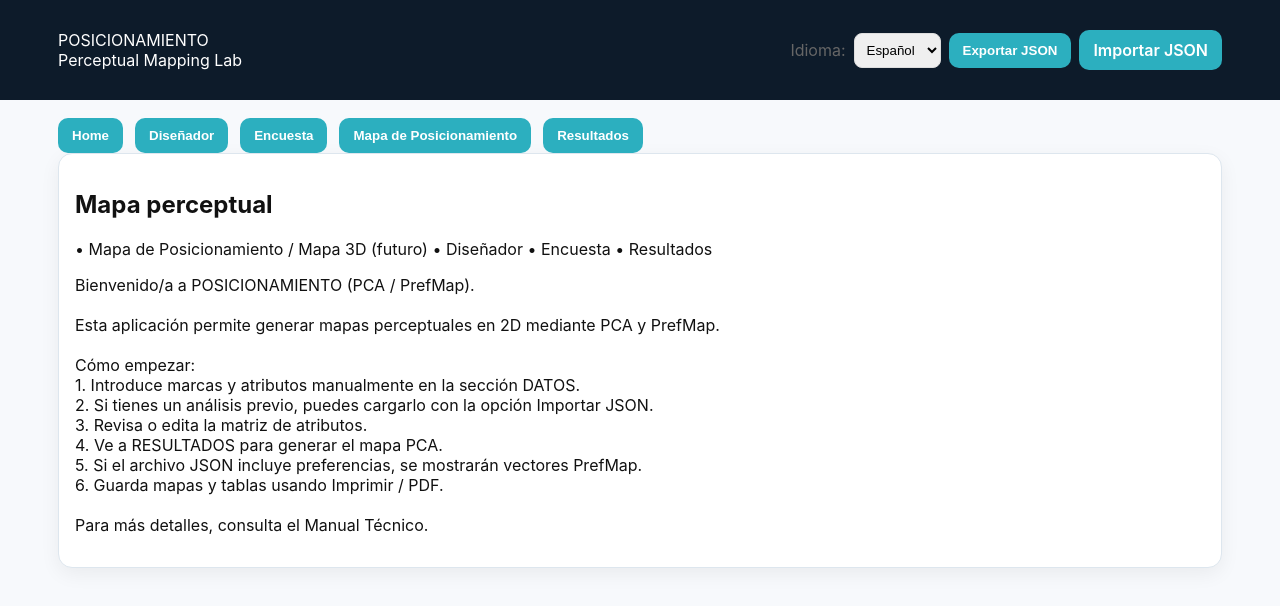
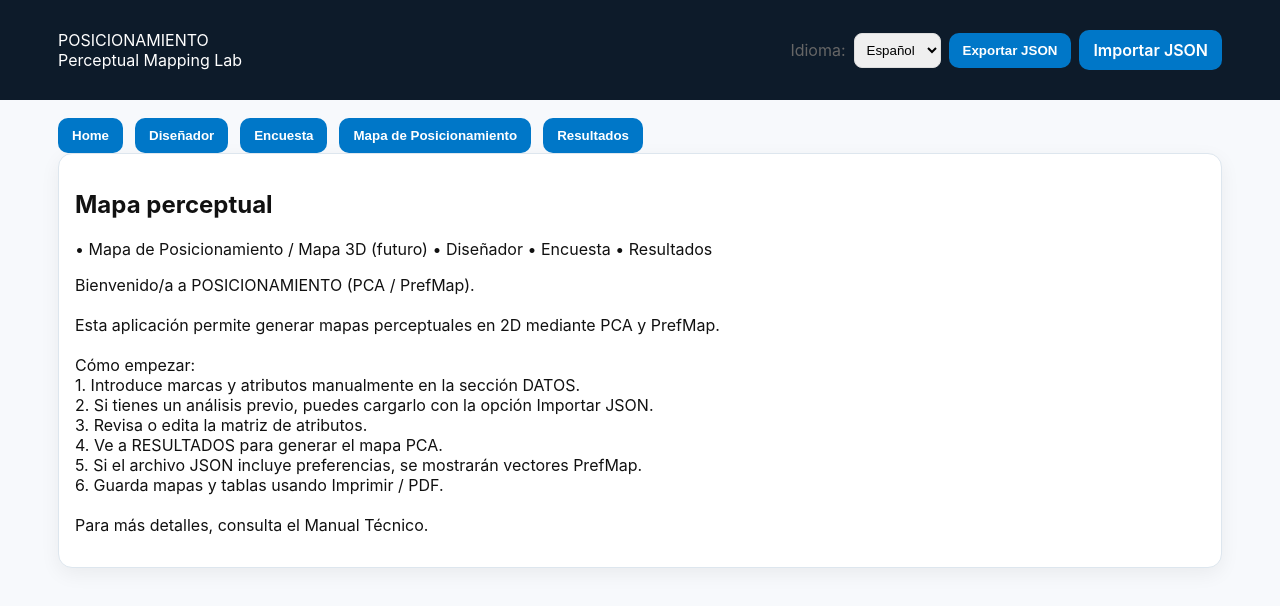
Before and after one commit to sergey-kazakov/posicionamiento_web_v3, a React (Vite) app: page / in a window 1280 px wide. Shown: the top 606 px of the page. Built offline with nearby package versions, Linux system fonts and the light colour scheme.

Commit message:
Update button primary and hover colors

```diff
--- a/src/style.css
+++ b/src/style.css
@@ -2,7 +2,19 @@
 *{box-sizing:border-box}body{margin:0;font-family:Inter,system-ui,Arial,sans-serif;color:#111;background:#f7f9fc}
 header{background:var(--navy);color:#fff;padding:12px 20px;position:sticky;top:0;z-index:3}
 .container{max-width:1200px;margin:0 auto;padding:18px}
-.btn{background:var(--turquoise);border:none;color:#fff;padding:10px 14px;border-radius:10px;cursor:pointer;font-weight:600}
+.btn{
+  background:#0077C8;
+  border:none;
+  color:#fff;
+  padding:10px 14px;
+  border-radius:10px;
+  cursor:pointer;
+  font-weight:600;
+}
+
+.btn:hover{
+  background:#0066CC;
+}
 .btn:disabled{opacity:.6;cursor:not-allowed}
 .grid{display:flex;gap:12px;flex-wrap:wrap}
 .card{border:1px solid var(--border);border-radius:14px;padding:16px;box-shadow:0 6px 20px rgba(0,0,0,.06);background:#fff}
```
